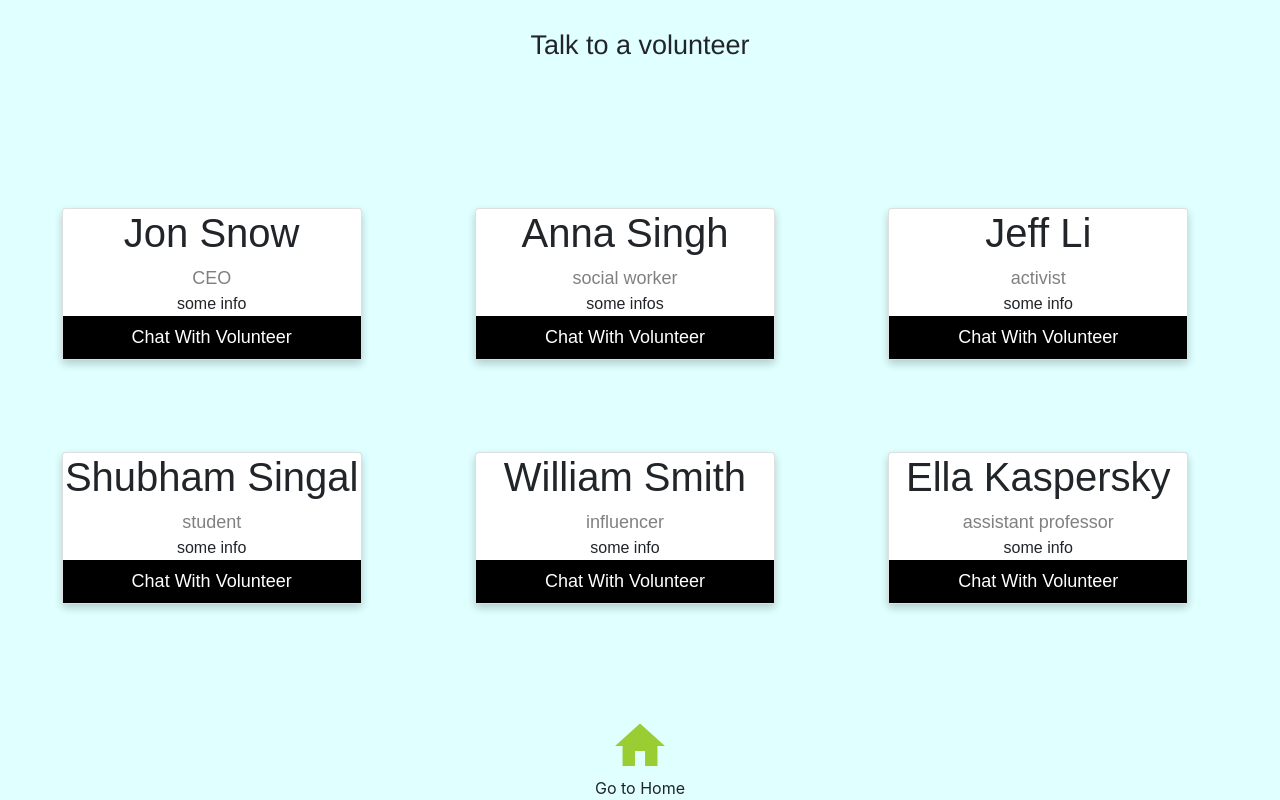
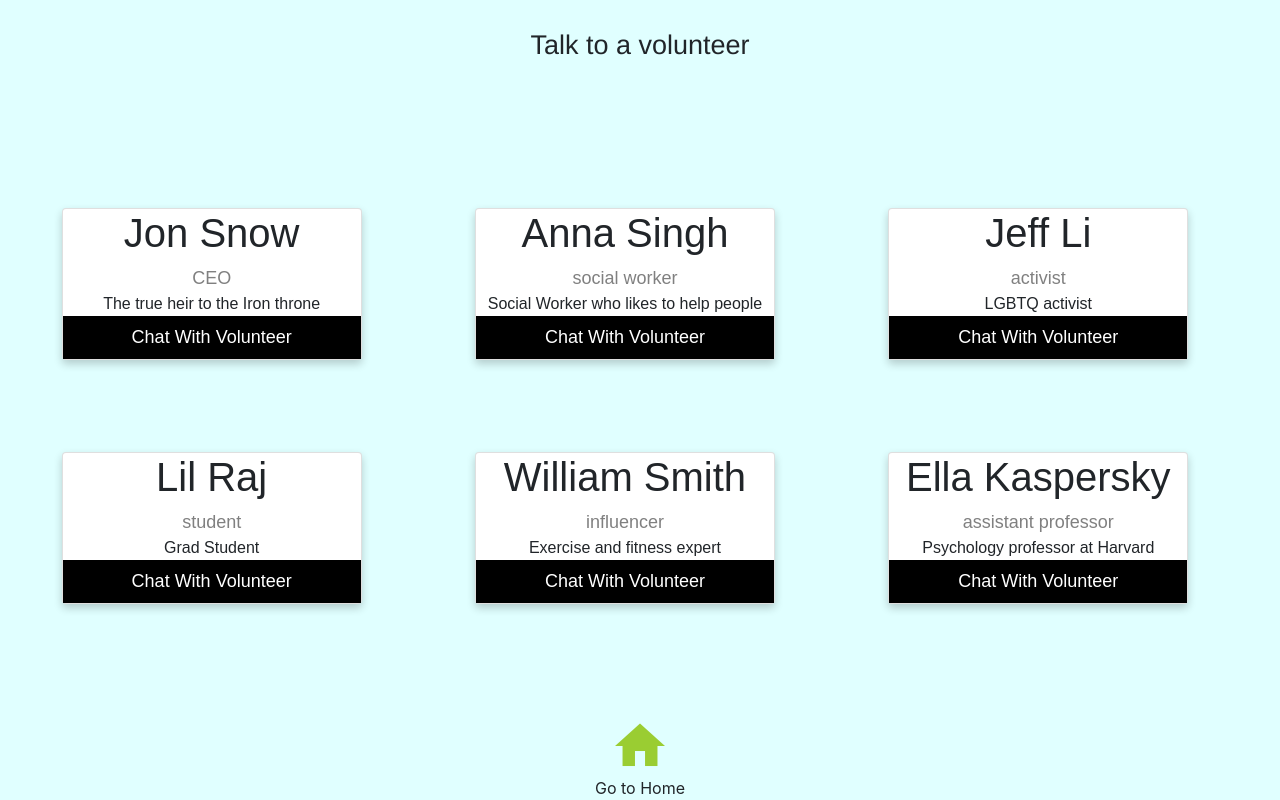
Before and after one commit to navyasaiporanki/MoodLifters, a React (Create React App) app: page /volunteer in a window 1280 px wide. Built offline with nearby package versions, Linux system fonts and the light colour scheme; the HTML template or start-up script is replaced by a standard one.

Commit message:
Adding info about volunteers

```diff
--- a/src/Volunteers.js
+++ b/src/Volunteers.js
@@ -11,15 +11,15 @@ import ContactCard from './ContactCard';
       <div className="resources">
         <div className="row">
           <div className="rowInside">
-            <ContactCard name="Jon Snow" title="CEO" info="some info"></ContactCard>
-            <ContactCard name="Anna Singh" title="social worker" info="some infos"></ContactCard>
-            <ContactCard name="Jeff Li" title="activist" info="some info"></ContactCard>
+            <ContactCard name="Jon Snow" title="CEO" info="The true heir to the Iron throne"></ContactCard>
+            <ContactCard name="Anna Singh" title="social worker" info="Social Worker who likes to help people"></ContactCard>
+            <ContactCard name="Jeff Li" title="activist" info="LGBTQ activist"></ContactCard>
 
           </div>
           <div className="rowInside">
-            <ContactCard name="Shubham Singal" title="student" info="some info"></ContactCard>
-            <ContactCard name="William Smith" title="influencer" info="some info"></ContactCard>
-            <ContactCard name="Ella Kaspersky" title="assistant professor" info="some info"></ContactCard>
+            <ContactCard name="Lil Raj" title="student" info="Grad Student"></ContactCard>
+            <ContactCard name="William Smith" title="influencer" info="Exercise and fitness expert"></ContactCard>
+            <ContactCard name="Ella Kaspersky" title="assistant professor" info="Psychology professor at Harvard"></ContactCard>
           </div>
 
 
```
